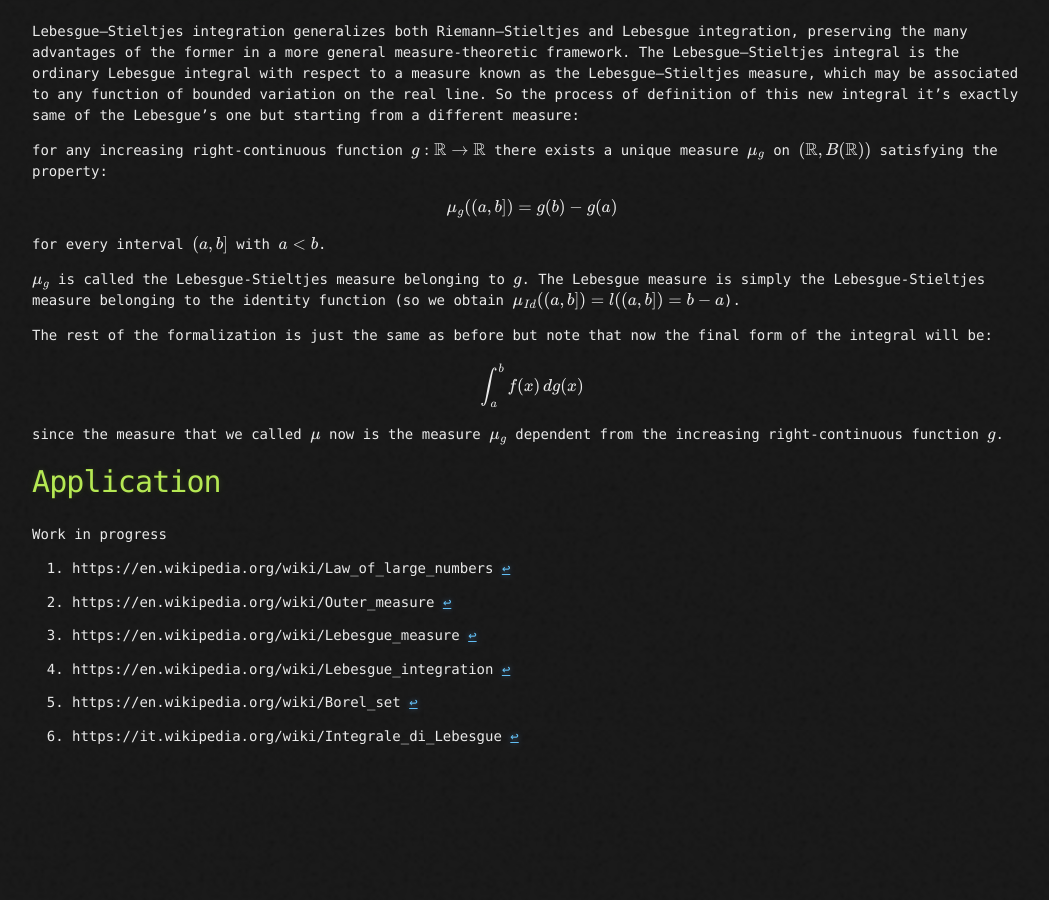
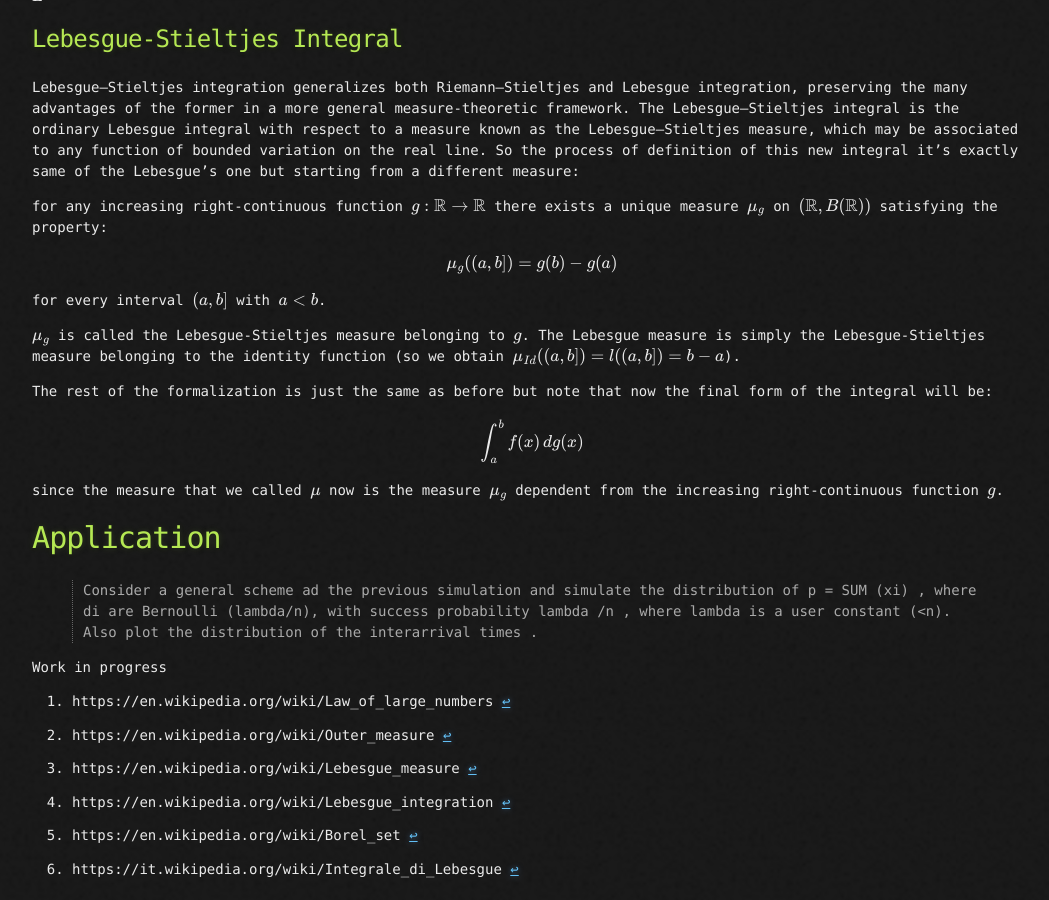
Before and after one commit to Videars/Statistics, a Jekyll site: the page built from Week7/Research.md, in a window 1280 px wide and 900 px high, scrolled down 4590 px. Shown: the whole window, without its empty margins (108-1157 px from the left). Built offline with Jekyll 4.4.1, drawn with Linux system fonts in a browser that asks for light colours; our own code applies the rules of GitHub Pages for plain Markdown files; formulas are drawn with MathJax 3; before the commit the page ends 5357 px from its top, so only the background shows below that; some of the changed text lies outside the part shown.

Commit message:
Update Research.md

```diff
--- a/Week7/Research.md
+++ b/Week7/Research.md
@@ -9,6 +9,7 @@
 ---
 
 # Research
+> Explain in your own words the law of large numbers and sketch a simple proof. Try to understand the general idea of the Lebesgue-Stieltjes integral and why it is useful notation in theory of Probability
 
 ## Law of large numbers
 
@@ -204,7 +205,7 @@
 
 
 # Application
->
+> Consider a general scheme ad the previous simulation and simulate the distribution of p = SUM (xi) , where di are Bernoulli (lambda/n), with success probability lambda /n , where lambda is a user constant (<n). Also plot the distribution of the interarrival times .
 
 
 Work in progress
```
